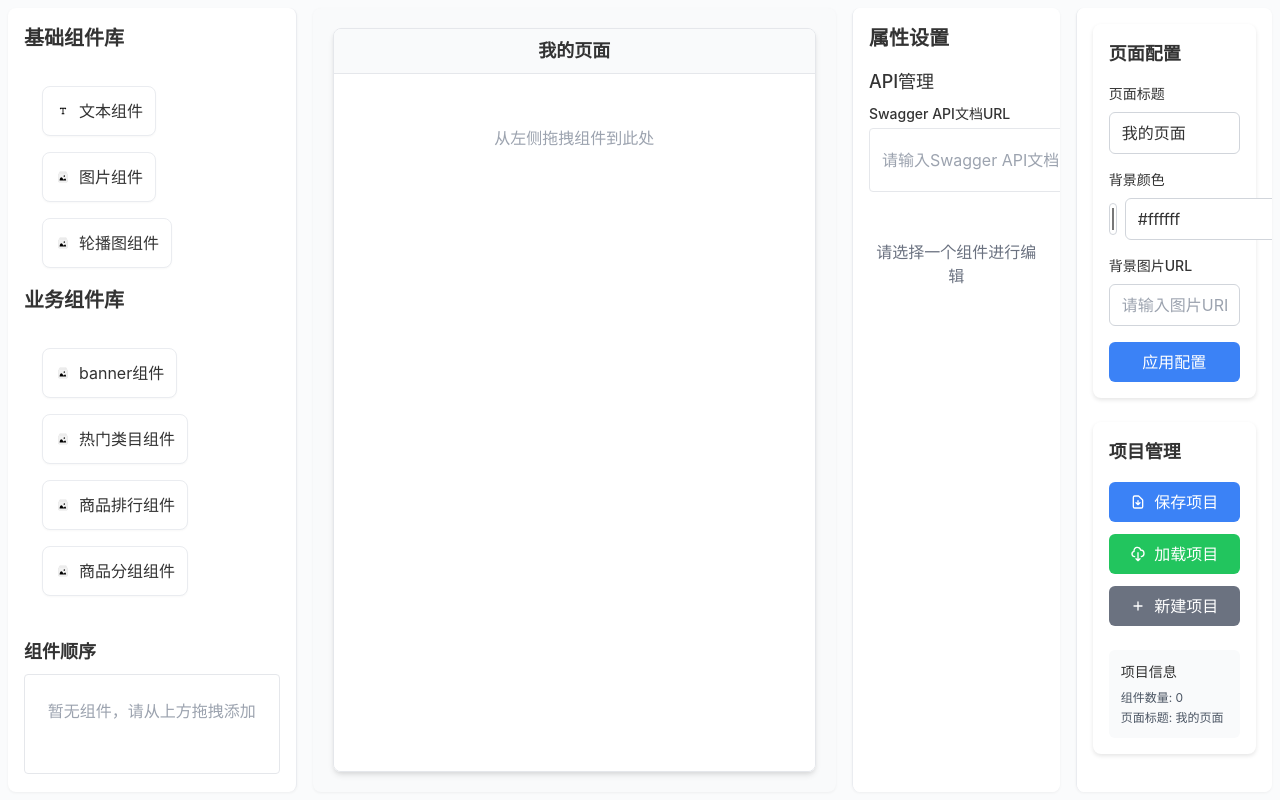
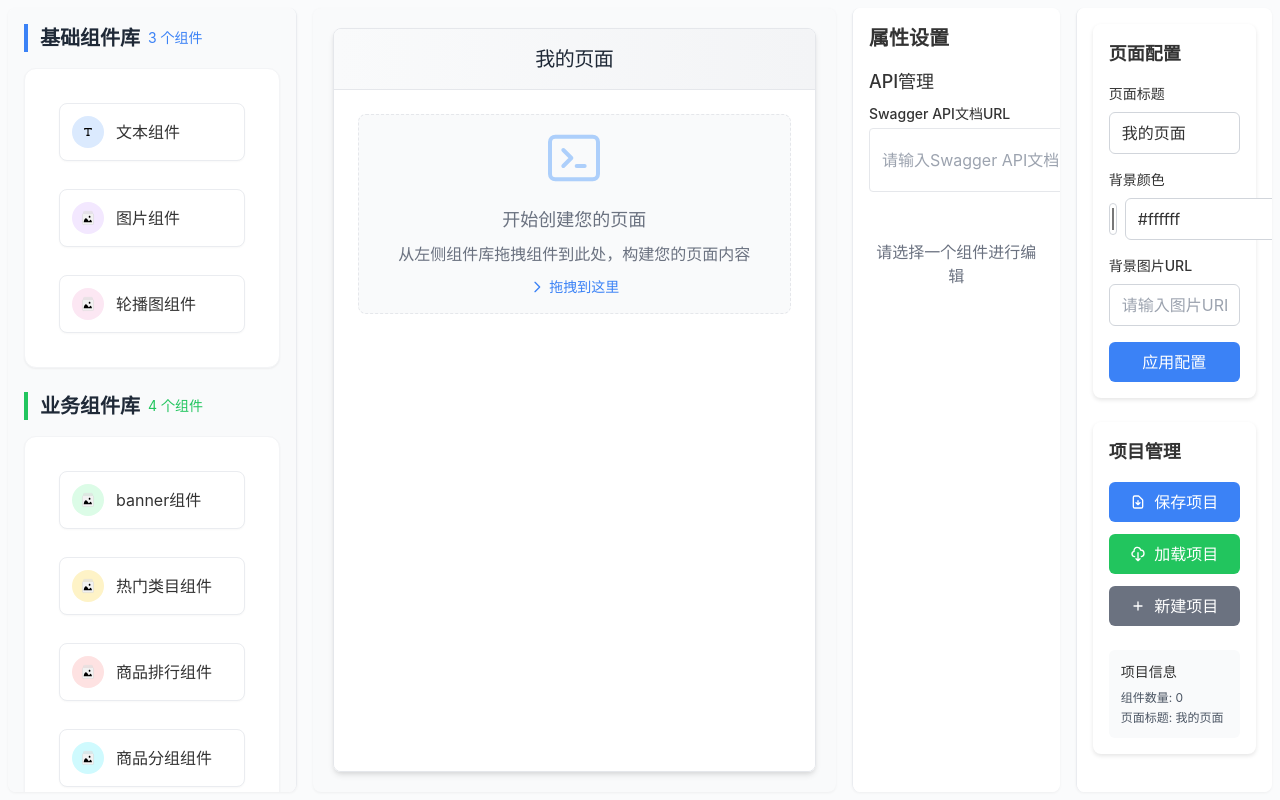
Before and after one commit to P4X666/low-code-common, a Vue app: page / in a window 1280 px wide. Built offline with nearby package versions, Linux system fonts and the light colour scheme.

Commit message:
feat: ui 调整

```diff
--- a/src/components/editor/EditorPanel.vue
+++ b/src/components/editor/EditorPanel.vue
@@ -1,42 +1,63 @@
 <template>
-  <div class="p-4">
-    <h2 class="text-xl font-bold mb-4">基础组件库</h2>
-    <div class="component-list flex justify-between flex-wrap">
-      <div
-        v-for="item in baseComponentTemplates"
-        :key="item.type"
-        class="component-item"
-        draggable="true"
-        @dragstart="onDragStart($event, item)"
-      >
-        <img :src="item.icon" alt="组件图标" class="w-4 h-4 mr-2">
+  <div class="p-4 bg-gray-50 min-h-full space-y-6">
+    <!-- 基础组件库分组 -->
+    <div class="component-group">
+      <div class="group-header mb-4">
+        <h2 class="text-xl font-bold text-gray-800 border-l-4 border-blue-500 pl-3 inline-flex items-center">
+          基础组件库
+          <span class="ml-2 text-sm font-normal text-blue-500">{{ baseComponentTemplates.length }} 个组件</span>
+        </h2>
+      </div>
+      <div class="component-list-container bg-white rounded-xl p-4 shadow-sm border border-gray-100">
+        <div class="component-list flex flex-wrap gap-3 justify-start">
+          <div v-for="item in baseComponentTemplates" :key="item.type"
+            class="component-item bg-white border border-gray-100 rounded-lg p-3 flex items-center cursor-pointer hover:border-blue-400 hover:shadow-md transition-all duration-200 transform hover:-translate-y-0.5 active:scale-95 flex-1 min-w-[160px]"
+            draggable="true" @dragstart="onDragStart($event, item)" @drag="onDrag($event)" @dragend="onDragEnd($event)">
+            <div :class="getIconClass(item.type)" class="w-8 h-8 flex items-center justify-center rounded-full mr-3">
+              <img :src="item.icon" alt="组件图标" class="w-5 h-5">
+            </div>
             {{ item.name }}
           </div>
         </div>
-    <h2 class="text-xl font-bold mb-4">业务组件库</h2>
-    <div class="component-list flex justify-between flex-wrap">
-      <div
-        v-for="item in advanceComponentTemplates"
-        :key="item.type"
-        class="component-item"
-        draggable="true"
-        @dragstart="onDragStart($event, item)"
-      >
-        <img :src="item.icon" alt="组件图标" class="w-4 h-4 mr-2">
+      </div>
+    </div>
+
+    <!-- 业务组件库分组 -->
+    <div class="component-group">
+      <div class="group-header mb-4">
+        <h2 class="text-xl font-bold text-gray-800 border-l-4 border-green-500 pl-3 inline-flex items-center">
+          业务组件库
+          <span class="ml-2 text-sm font-normal text-green-500">{{ advanceComponentTemplates.length }} 个组件</span>
+        </h2>
+      </div>
+      <div class="component-list-container bg-white rounded-xl p-4 shadow-sm border border-gray-100">
+        <div class="component-list flex flex-wrap gap-3 justify-start">
+          <div v-for="item in advanceComponentTemplates" :key="item.type"
+            class="component-item bg-white border border-gray-100 rounded-lg p-3 flex items-center cursor-pointer hover:border-green-400 hover:shadow-md transition-all duration-200 transform hover:-translate-y-0.5 active:scale-95 flex-1 min-w-[160px]"
+            draggable="true" @dragstart="onDragStart($event, item)" @drag="onDrag($event)" @dragend="onDragEnd($event)">
+            <div :class="getIconClass(item.type)" class="w-8 h-8 flex items-center justify-center rounded-full mr-3">
+              <img :src="item.icon" alt="组件图标" class="w-5 h-5">
+            </div>
             {{ item.name }}
           </div>
         </div>
-
-    <h3 class="text-lg font-bold mt-6 mb-2">组件顺序</h3>
-    <div ref="sortableList" class="component-order-list border rounded p-2 min-h-[100px]">
-      <div
-          v-for="component in components"
-          :key="component.id"
-          :data-component-id="component.id"
-          class="component-order-item p-2 mb-2 bg-gray-50 rounded cursor-move hover:bg-gray-100 transition-colors"
-          :class="{ 'bg-blue-100 hover:bg-blue-200': component.id === selectedComponentId }"
-          @click="selectComponent(component.id)"
-        >
+      </div>
+    </div>
+    <!-- 组件顺序区域 -->
+    <div class="component-order-section">
+      <div class="group-header mb-3">
+        <h3 class="text-lg font-bold text-gray-800 border-l-4 border-purple-500 pl-3 inline-flex items-center">
+          组件顺序
+          <span class="ml-2 text-sm font-normal text-purple-500">{{ components.length }} 个已添加</span>
+        </h3>
+      </div>
+      <div ref="sortableList"
+        class="component-order-list bg-white border border-gray-100 rounded-xl p-4 min-h-[100px] shadow-sm">
+        <div v-for="component in components" :key="component.id" :data-component-id="component.id"
+          class="component-order-item p-3 mb-2 bg-white rounded border border-gray-200 cursor-move hover:border-blue-300 hover:shadow-sm transition-all duration-200 transform hover:-translate-y-0.5"
+          :class="{ 'border-blue-500 bg-blue-50 hover:bg-blue-100': component.id === selectedComponentId }"
+          @click="selectComponent(component.id)" @mouseenter="onItemMouseEnter(component.id)"
+          @mouseleave="onItemMouseLeave">
           <div class="flex items-center justify-between">
             <div class="flex items-center">
               <svg class="w-4 h-4 mr-2 text-gray-400" fill="none" stroke="currentColor" viewBox="0 0 24 24">
@@ -51,6 +72,7 @@
         </div>
         <div v-if="components.length === 0" class="text-gray-400 text-center py-4">
           暂无组件，请从上方拖拽添加
+        </div>
       </div>
     </div>
   </div>
@@ -94,7 +116,7 @@ const baseComponentTemplates = [
       type: 'image',
       name: '图片组件',
       src: '',
-      width: 750,
+      width: 250,
       height: 200,
       hover: false,
     })
@@ -205,7 +227,37 @@ function onDragStart(event: DragEvent, item: any) {
   if (event.dataTransfer) {
     event.dataTransfer.effectAllowed = 'copy';
     event.dataTransfer.setData('componentType', item.type);
+    // 添加拖拽开始时的视觉反馈
+    if (event.currentTarget instanceof HTMLElement) {
+      event.currentTarget.classList.add('opacity-50', 'scale-95');
     }
+  }
+}
+
+function onDrag(event: DragEvent) {
+  // 拖拽过程中的视觉反馈
+  if (event.currentTarget instanceof HTMLElement) {
+    // 可以在这里添加更多拖拽中的视觉效果
+  }
+}
+
+function onDragEnd(event: DragEvent) {
+  // 拖拽结束时恢复原始样式
+  if (event.currentTarget instanceof HTMLElement) {
+    event.currentTarget.classList.remove('opacity-50', 'scale-95');
+  }
+}
+
+function onItemMouseEnter(componentId: string) {
+  // 鼠标悬停在组件顺序项上的额外效果
+  const element = document.querySelector(`[data-component-id="${componentId}"]`);
+  if (element instanceof HTMLElement) {
+    // 可以在这里添加更多鼠标悬停效果
+  }
+}
+
+function onItemMouseLeave() {
+  // 鼠标离开组件顺序项时的清理
 }
 
 function selectComponent(id: string) {
@@ -219,4 +271,19 @@ function selectComponent(id: string) {
     }
   }, 100);
 }
+
+function getIconClass(componentType: string): string {
+  // 根据组件类型返回不同的背景色
+  const iconClasses: Record<string, string> = {
+    text: 'bg-blue-100 text-blue-600',
+    image: 'bg-purple-100 text-purple-600',
+    carousel: 'bg-pink-100 text-pink-600',
+    banner: 'bg-green-100 text-green-600',
+    category: 'bg-amber-100 text-amber-600',
+    productRank: 'bg-red-100 text-red-600',
+    productGroup: 'bg-cyan-100 text-cyan-600'
+  };
+
+  return iconClasses[componentType] || 'bg-gray-100 text-gray-600';
+}
 </script>
--- a/src/components/renderer/RendererPanel.vue
+++ b/src/components/renderer/RendererPanel.vue
@@ -1,8 +1,8 @@
 <template>
-  <div class="component-preview-container bg-white">
+  <div class="component-preview-container bg-white border border-gray-100 shadow-md">
     <!-- 页面标题 -->
-    <div class="page-title px-4 py-2 bg-gray-50 border-b text-center">
-      <h2 class="text-lg font-semibold">{{ pageConfig.title }}</h2>
+    <div class="page-title px-6 py-4 bg-gradient-to-r from-gray-50 to-gray-100 border-b border-gray-200 shadow-sm">
+      <h2 class="text-lg sm:text-xl font-medium text-gray-800 tracking-tight text-center">{{ pageConfig.title || '页面预览' }}</h2>
     </div>
 
     <!-- <div class="h-32 relative">
@@ -13,7 +13,7 @@
     </div> -->
     <div
       ref="sortableContainer"
-      class="component-preview h-full"
+      class="component-preview h-full p-4 sm:p-6"
       @dragover.prevent
       @drop="onDrop"
       :style="{
@@ -24,8 +24,18 @@
         backgroundRepeat: 'no-repeat'
       }"
     >
-      <div v-if="components.length === 0" class="flex items-center justify-center h-32 text-gray-400">
-        从左侧拖拽组件到此处
+      <div v-if="components.length === 0" class="flex flex-col items-center justify-center min-h-[200px] text-center text-gray-500 bg-gray-50 rounded-lg border border-dashed border-gray-200">
+        <svg xmlns="http://www.w3.org/2000/svg" class="h-16 w-16 text-blue-400 mb-4 animate-pulse" fill="none" viewBox="0 0 24 24" stroke="currentColor">
+          <path stroke-linecap="round" stroke-linejoin="round" stroke-width="1.5" d="M8 9l3 3-3 3m5 0h3M5 20h14a2 2 0 002-2V6a2 2 0 00-2-2H5a2 2 0 00-2 2v12a2 2 0 002 2z" />
+        </svg>
+        <h3 class="text-lg font-medium mb-2">开始创建您的页面</h3>
+        <p class="max-w-md mb-4">从左侧组件库拖拽组件到此处，构建您的页面内容</p>
+        <span class="text-sm text-blue-500 flex items-center animate-bounce">
+          <svg xmlns="http://www.w3.org/2000/svg" class="h-4 w-4 mr-1" fill="none" viewBox="0 0 24 24" stroke="currentColor">
+            <path stroke-linecap="round" stroke-linejoin="round" stroke-width="2" d="M9 5l7 7-7 7" />
+          </svg>
+          拖拽到这里
+        </span>
       </div>
       <template v-else>
         <div
@@ -40,13 +50,24 @@
             :component="comp as any"
           />
           <!-- 删除按钮 -->
+          <!-- 编辑提示 -->
+          <div v-if="comp.id === componentStore.selectedComponentId" class="absolute bottom-3 left-3 bg-blue-500 bg-opacity-90 text-white text-xs px-2 py-1 rounded-md shadow-lg transform transition-all duration-200 flex items-center">
+            <svg xmlns="http://www.w3.org/2000/svg" class="h-3 w-3 mr-1" fill="none" viewBox="0 0 24 24" stroke="currentColor">
+              <path stroke-linecap="round" stroke-linejoin="round" stroke-width="2" d="M15.232 5.232l3.536 3.536m-2.036-5.036a2.5 2.5 0 113.536 3.536L6.5 21.036H3v-3.572L16.732 3.732z" />
+            </svg>
+            点击编辑
+          </div>
+
+          <!-- 删除按钮 -->
           <button
             v-if="comp.id === componentStore.selectedComponentId"
             @click.stop="deleteComponent(comp.id)"
-            class="absolute top-1 right-1 w-6 h-6 bg-red-500 hover:bg-red-600 text-white rounded-full flex items-center justify-center text-xs opacity-0 group-hover:opacity-100 transition-opacity duration-200"
+            class="absolute top-3 right-3 w-8 h-8 bg-gradient-to-r from-red-500 to-red-600 text-white rounded-full flex items-center justify-center shadow-lg transform transition-all duration-200 hover:scale-110 hover:from-red-600 hover:to-red-700 active:scale-95 focus:outline-none focus:ring-2 focus:ring-red-300 focus:ring-offset-2"
             title="删除组件"
           >
-            x
+            <svg xmlns="http://www.w3.org/2000/svg" class="h-4 w-4" viewBox="0 0 20 20" fill="currentColor">
+              <path fill-rule="evenodd" d="M9 2a1 1 0 00-.894.553L7.382 4H4a1 1 0 000 2v10a2 2 0 002 2h8a2 2 0 002-2V6a1 1 0 100-2h-3.382l-.724-1.447A1 1 0 0011 2H9zM7 8a1 1 0 012 0v6a1 1 0 11-2 0V8zm5-1a1 1 0 00-1 1v6a1 1 0 102 0V8a1 1 0 00-1-1z" clip-rule="evenodd" />
+            </svg>
           </button>
         </div>
       </template>
@@ -130,7 +151,7 @@ function onDrop(event: DragEvent) {
           type: 'image',
           name: '图片组件',
           src: '',
-          width: 750,
+          width: 250,
           height: 200,
           hover: false
         })
@@ -156,7 +177,7 @@ function onDrop(event: DragEvent) {
           name: 'Banner组件',
           title: 'Banner标题',
           images: [{ url: 'https://picsum.photos/750/200?random=10', link: '#' }],
-          width: 750,
+          width: 450,
           height: 200
         })
       },
@@ -175,7 +196,7 @@ function onDrop(event: DragEvent) {
             { url: 'https://picsum.photos/100/100?random=16', link: '#', text: '类目5' },
             { url: 'https://picsum.photos/100/100?random=17', link: '#', text: '类目6' }
           ],
-          width: 750,
+          width: 450,
           height: 300
         })
       },
@@ -251,18 +272,47 @@ function deleteComponent(id: string) {
   transform: translateX(-50%);
 }
 
+/* 改进拖拽排序时的视觉效果 */
+.sortable-ghost {
+  opacity: 0.4;
+  background-color: rgba(59, 130, 246, 0.1);
+  border: 1px dashed #93c5fd;
+  border-radius: 6px;
+}
+
+.sortable-chosen {
+  outline: 2px solid #3b82f6;
+  background-color: rgba(59, 130, 246, 0.05);
+}
+
+.sortable-drag {
+  transform: rotate(2deg) scale(1.02);
+  box-shadow: 0 8px 24px rgba(0, 0, 0, 0.15);
+}
+
 .component-wrapper {
   position: relative;
   cursor: move;
+  transition: all 0.2s ease;
+  border-radius: 6px;
+  margin-bottom: 16px;
+  width: 100%;
+  /* 确保组件在各种状态下保持一致的布局 */
+  box-sizing: border-box;
 
   &.selected {
+    /* 更醒目的选中效果 */
     outline: 2px solid #3b82f6;
-    outline-offset: 2px;
+    outline-offset: 3px;
+    background-color: rgba(59, 130, 246, 0.05);
+    box-shadow: 0 4px 12px rgba(59, 130, 246, 0.2);
+    transform: translateY(-1px);
   }
 
-  &:hover {
+  &:hover:not(.selected) {
     outline: 1px solid #93c5fd;
-    outline-offset: 1px;
+    outline-offset: 2px;
+    background-color: rgba(59, 130, 246, 0.02);
   }
 }
 
```
Lines whose indentation alone changed are shown as unchanged.
